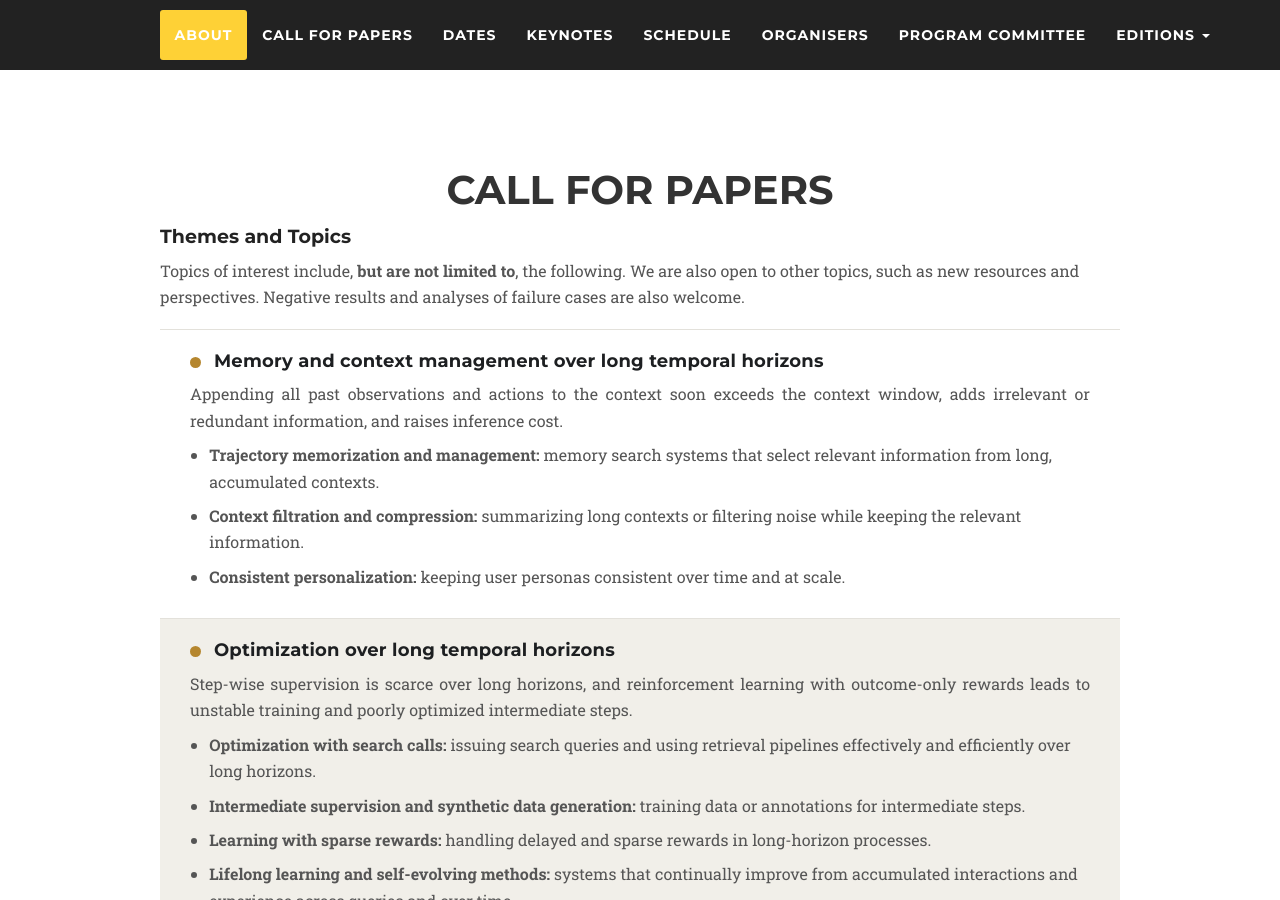
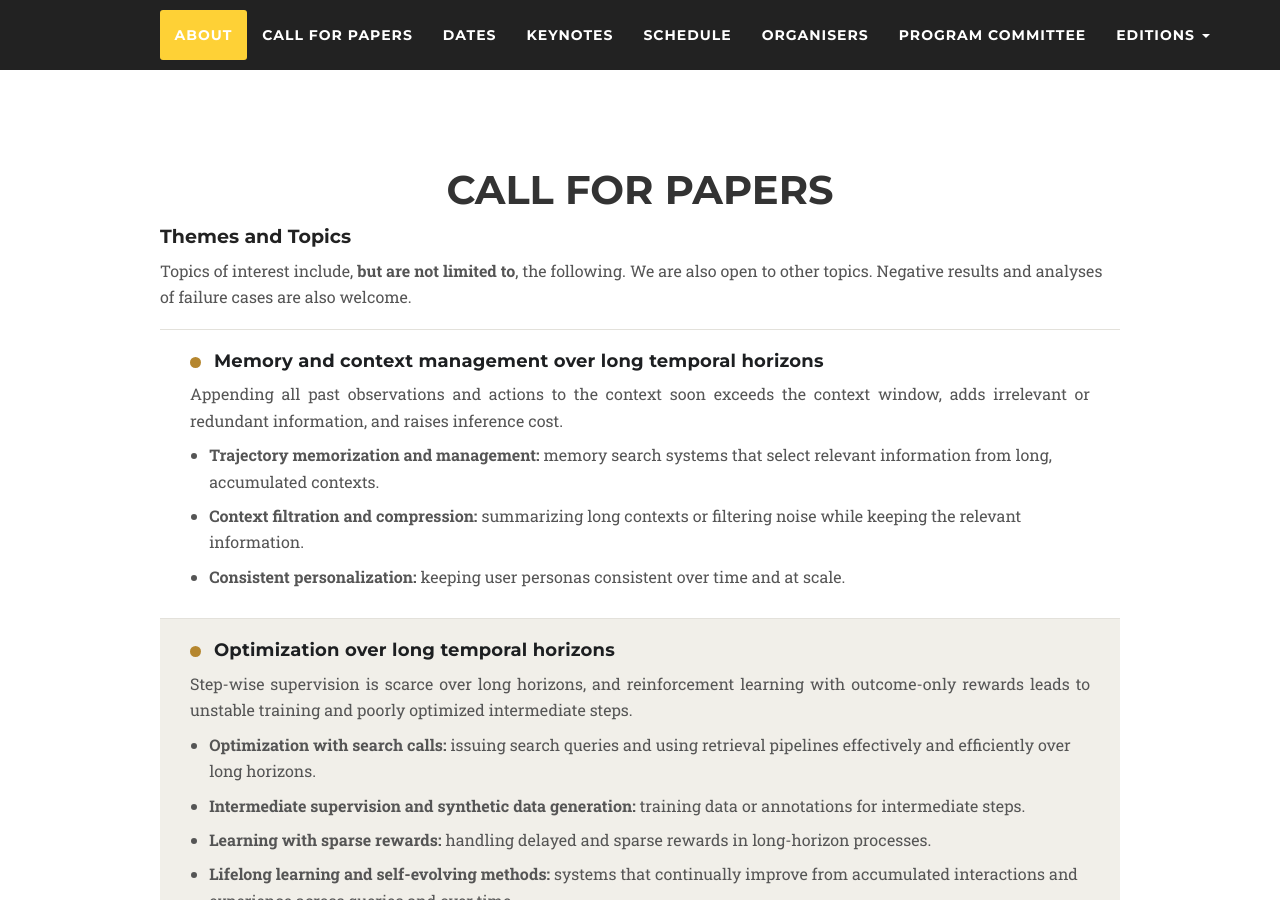
Before and after one commit to longseek-workshop/longseek-workshop.github.io, a Jekyll site: the page built from wsdm2027.md, in a window 1280 px wide and 900 px high, scrolled down 971 px. Built offline with Jekyll 4.4.1, drawn with Linux system fonts in a browser that asks for light colours; nearby versions of some CDN libraries; some web fonts are replaced.

Commit message:
Update cfp-wsdm2027.html

```diff
--- a/_includes/cfp-wsdm2027.html
+++ b/_includes/cfp-wsdm2027.html
@@ -65,7 +65,7 @@
           <h3>Themes and Topics</h3>
           {% comment %} Intro before 2026-10-26 also listed "lifelong learning and self-evolving methods in long-horizon settings" as another topic; moved to Optimization. {% endcomment %}
           {% comment %} Previous intro (replaced 2026-10-23): We present examples of topics we encourage authors to explore in this workshop: {% endcomment %}
-          <p>Topics of interest include, <b>but are not limited to</b>, the following. We are also open to other topics, such as new resources and perspectives. Negative results and analyses of failure cases are also welcome.</p>
+          <p>Topics of interest include, <b>but are not limited to</b>, the following. We are also open to other topics. Negative results and analyses of failure cases are also welcome.</p>
           <div class="theme-list">
             <div class="theme-row">
               <h4>Memory and context management over long temporal horizons</h4>
```
